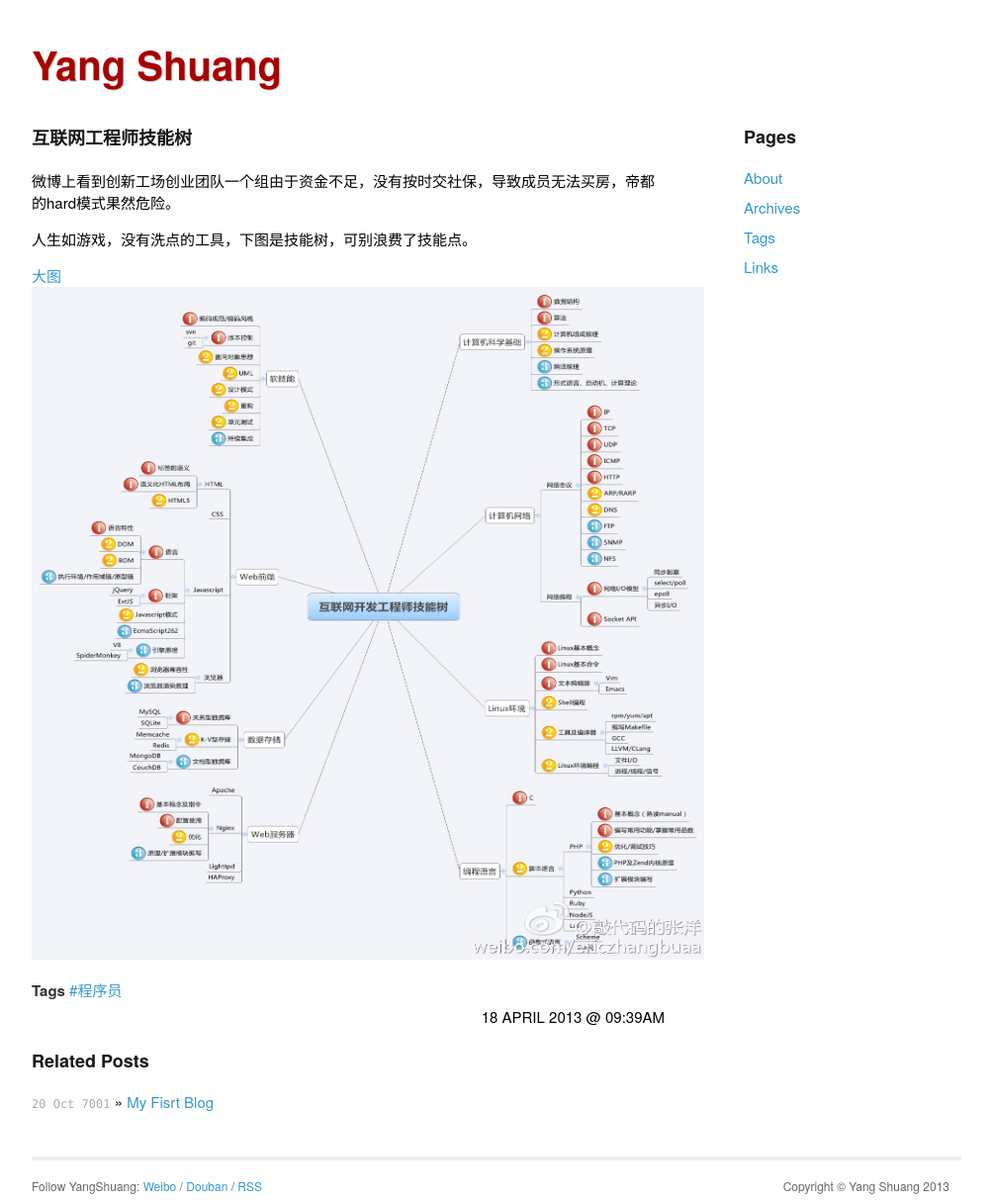
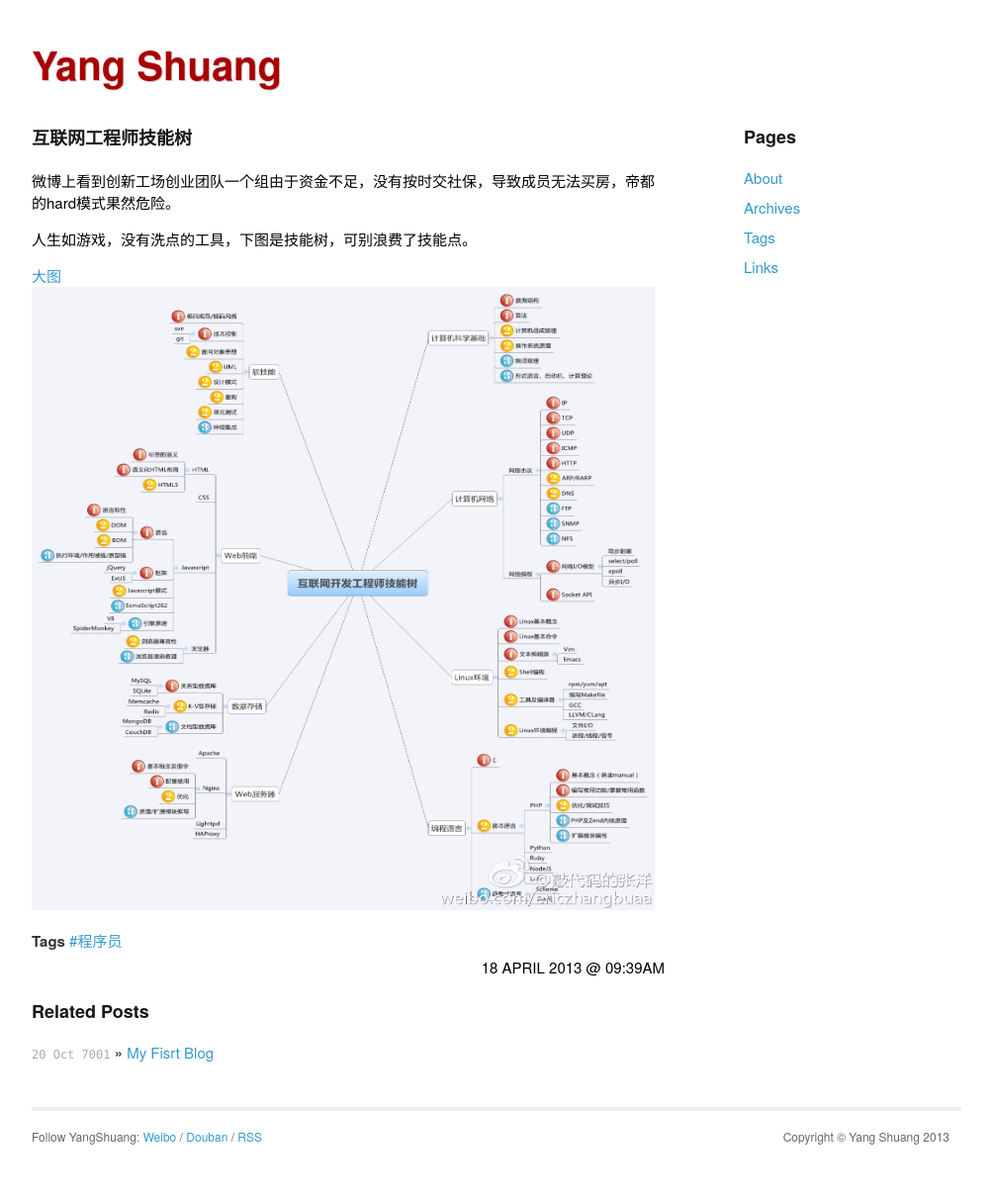
Before and after one commit to utwodownson/utwodownson.github.com, a Jekyll site: the page built from _posts/2013-04-18-the-skill.md, in a window 1280 px wide. Shown: the whole page at 99% size, without its empty margins (138-1141 px from the left). Built offline with Jekyll 4.4.1, drawn with Linux system fonts in a browser that asks for light colours; Markdown is read by kramdown in place of the engine named in the settings; comment, search, counter and statistics services are not loaded; after the commit the page ends 1165 px from its top, so only the background shows below that.

Commit message:
Blog Init

```diff
--- a/_posts/2013-04-18-the-skill.md
+++ b/_posts/2013-04-18-the-skill.md
@@ -12,4 +12,4 @@ tags: 程序员
 <!--break-->
 
 [大图](/images/skill.jpg)
-<img src="/images/skill.jpg"  alt="互联网工程师技能树" height="680" width="680"/>
+<img src="/images/skill.jpg"  alt="互联网工程师技能树" height="630" width="630"/>
```
